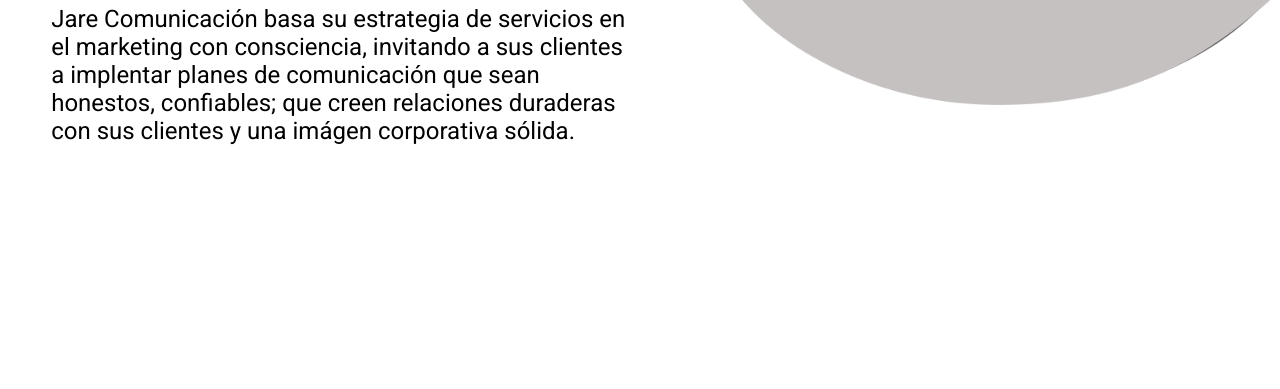
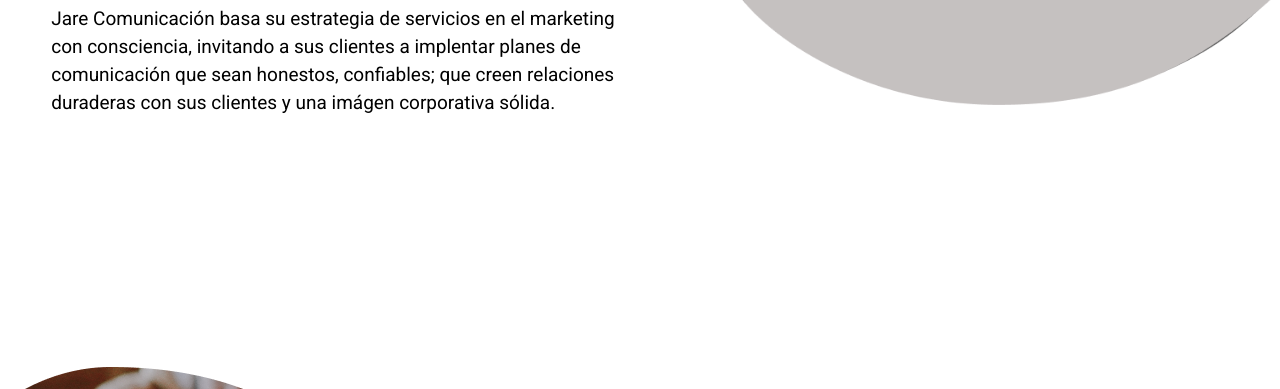
Before and after one commit to Eddy-cs/jare-landingp, a plain HTML site: page index.html in a window 1280 px wide. Shown: the part 711-1100 px from the top of the page. Drawn offline with Linux system fonts and the light colour scheme; a web font is replaced by a local one.

Commit message:
Removed font size for hero description

```diff
--- a/styles/_hero.scss
+++ b/styles/_hero.scss
@@ -71,9 +71,6 @@
     }
   }
 
-  &__description {
-    font-size: 2.4rem;
-  }
 }
 
 .lg--text {
```
Also changed, not shown: styles/styles.css, 1 other file.
